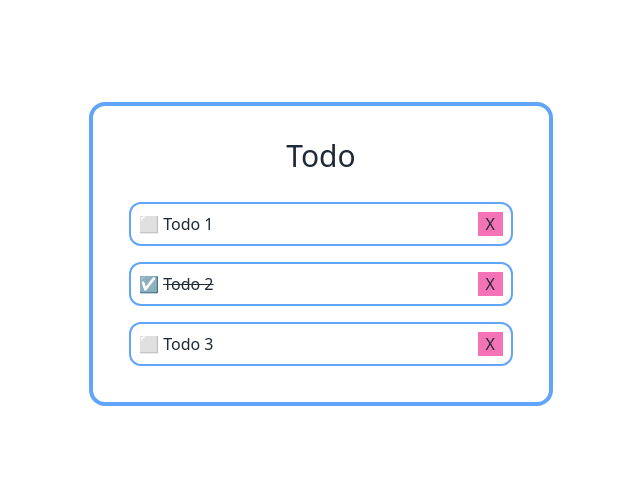
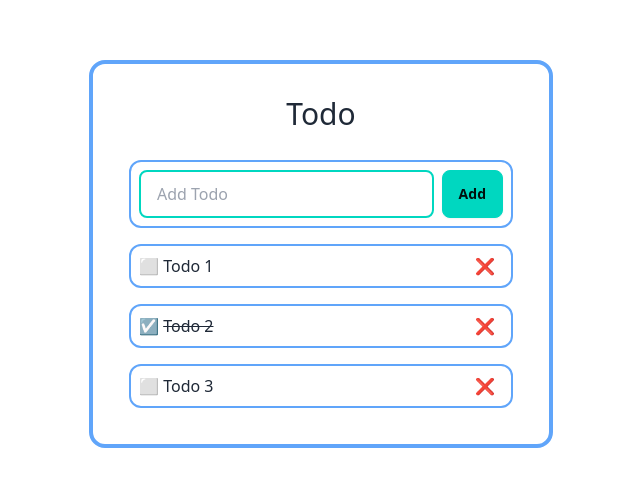
Before and after one commit to drchmsyh/DTS-React-TodoApp, a React (Vite) app: page / in a window 1280 px wide. Shown: the part 146-632 px from the top of the page, without its empty margins (319-959 px from the left). Built offline with nearby package versions, Linux system fonts and the light colour scheme.

Commit message:
feat : add todo

```diff
--- a/src/App.jsx
+++ b/src/App.jsx
@@ -1,7 +1,13 @@
 /* eslint-disable */
 import { useState } from "react";
-import { changeTodoStatus, deleteTodo, getTodos } from "./database/todos";
+import {
+  changeTodoStatus,
+  deleteTodo,
+  getTodos,
+  addTodo,
+} from "./database/todos";
 import TodoList from "./components/TodoList";
+import TodoForm from "./components/TodoForm";
 
 const App = () => {
   const [todos, setTodos] = useState(getTodos());
@@ -14,11 +20,18 @@ const App = () => {
     setTodos(deleteTodo(id));
   };
 
+  const handleAdd = (title) => {
+    setTodos(addTodo(title));
+  };
+
   return (
     <div className="h-screen flex items-center justify-center flex-col">
       <div className="card border-4 border-blue-400">
         <div className="card-body">
           <h3 className="text-3xl text-center mb-4">Todo</h3>
+
+          <TodoForm handleAdd={handleAdd} />
+
           <TodoList
             todos={todos}
             handleStatus={handleStatus}
--- /dev/null
+++ b/src/components/TodoForm.jsx
@@ -0,0 +1,36 @@
+import { useState } from "react";
+
+/* eslint-disable */
+const TodoForm = ({ handleAdd }) => {
+  const [title, setTitle] = useState("");
+
+  const handleSubmit = (e) => {
+    e.preventDefault();
+    handleAdd(title);
+    setTitle("");
+  };
+
+  const handleInput = (e) => {
+    setTitle(e.target.value);
+  };
+
+  return (
+    <form
+      className="flex border-solid border-2 border-blue-400 p-2 rounded-xl m-1 min-w-96"
+      onSubmit={(e) => {
+        handleSubmit(e);
+      }}>
+      <input
+        required
+        type="text"
+        placeholder="Add Todo"
+        className="input border-2 input-bordered input-accent w-full max-w-xs"
+        value={title}
+        onChange={(e) => handleInput(e)}
+      />
+      <button className="btn btn-accent ml-2">Add</button>
+    </form>
+  );
+};
+
+export default TodoForm;
--- a/src/components/TodoItem.jsx
+++ b/src/components/TodoItem.jsx
@@ -14,9 +14,9 @@ const TodoItem = ({ todo, handleStatus, handleDelete }) => {
         )}
       </p>
       <span
-        className="cursor-pointer bg-pink-400 pl-2 pr-2 ml-2"
+        className="cursor-pointer  pl-2 pr-2 ml-2"
         onClick={() => handleDelete(todo.id)}>
-        X
+        ❌
       </span>
     </div>
   );
--- a/src/database/todos.js
+++ b/src/database/todos.js
@@ -36,4 +36,16 @@ const deleteTodo = (id) => {
   return todos;
 };
 
-export { getTodos, changeTodoStatus, deleteTodo };
+const addTodo = (title) => {
+  todos = todos.concat([
+    {
+      id: todos.length > 0 ? todos[todos.length - 1].id + 1 : 1,
+      title,
+      completed: false,
+    },
+  ]);
+
+  return todos;
+};
+
+export { getTodos, changeTodoStatus, deleteTodo, addTodo };
```
